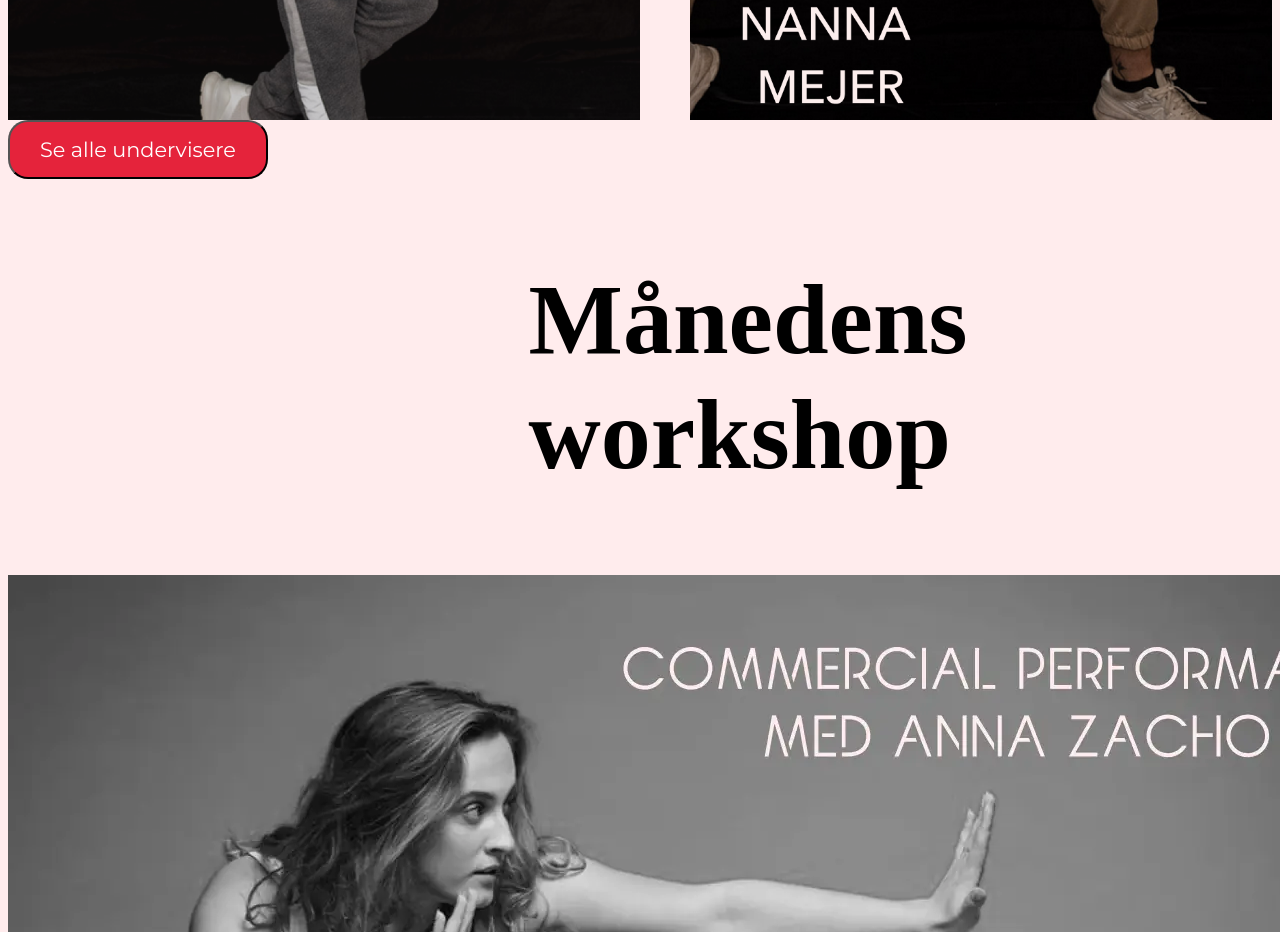
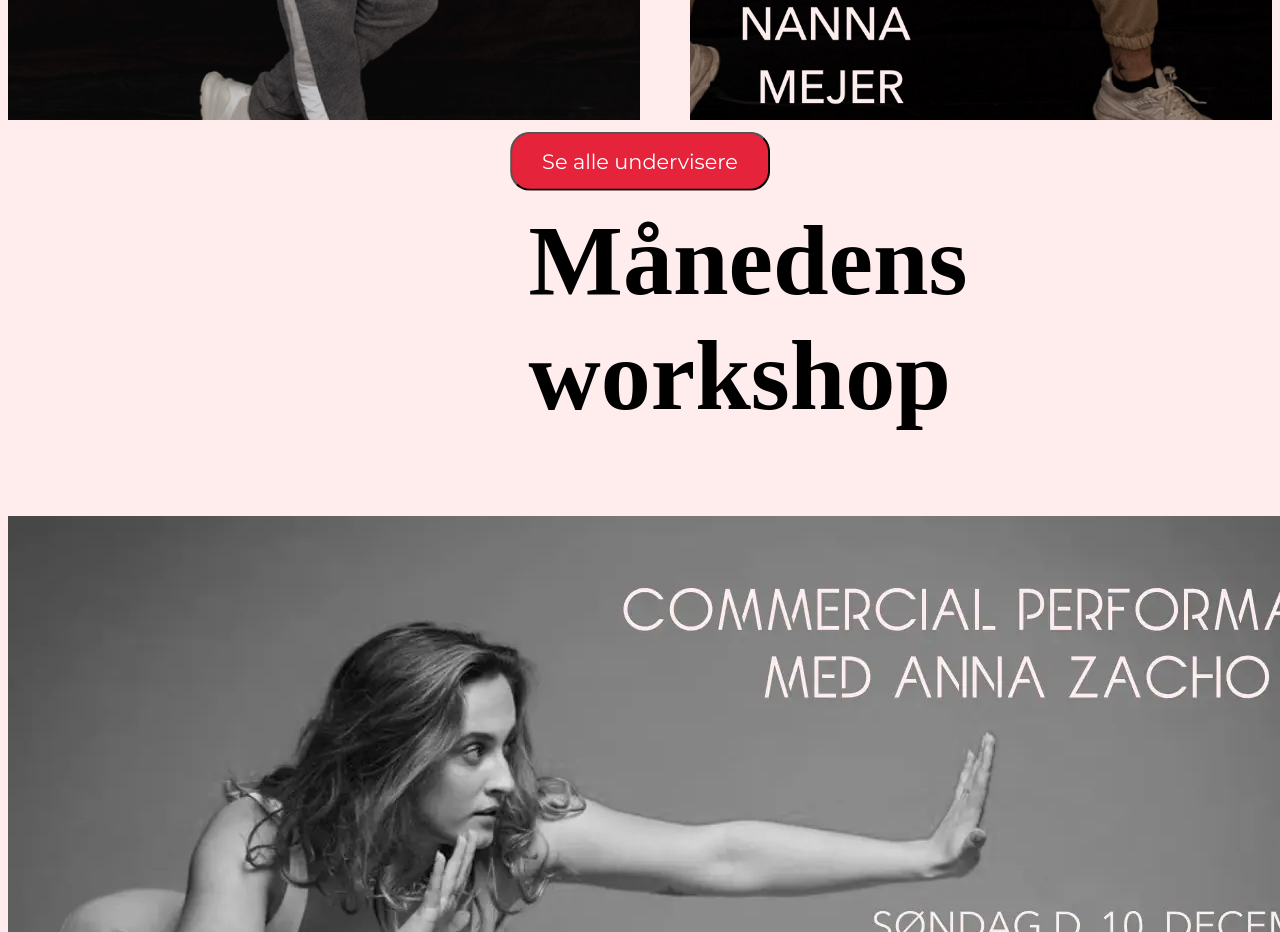
Before and after one commit to AmalieFH/dansestudiet, an Astro site: page / in a window 1280 px wide. Shown: the part 1600-2532 px from the top of the page. Built offline with nearby package versions, Linux system fonts and the light colour scheme; Astro itself is replaced by a stand-in of ours; a web font is replaced by a local one.

Commit message:
undervisere

```diff
--- a/src/components/Undervisere.astro
+++ b/src/components/Undervisere.astro
@@ -48,11 +48,19 @@ import Button from "../components/Button.astro";
       <img class="underviser2" src="/assets/images/underviser2.png" alt="" />
       <img class="underviser3" src="/assets/images/underviser3.png" alt="" />
     </div>
-    <Button text="Se alle undervisere" />
+    <div class="knap">
+      <Button text="Se alle undervisere" />
+    </div>
   </div>
 </section>
 
 <style>
+  .knap {
+    margin: 0;
+    position: absolute;
+    left: 50%;
+    transform: translate(-50%, 20%);
+  }
   section {
     text-transform: uppercase;
     overflow-x: hidden;
```
